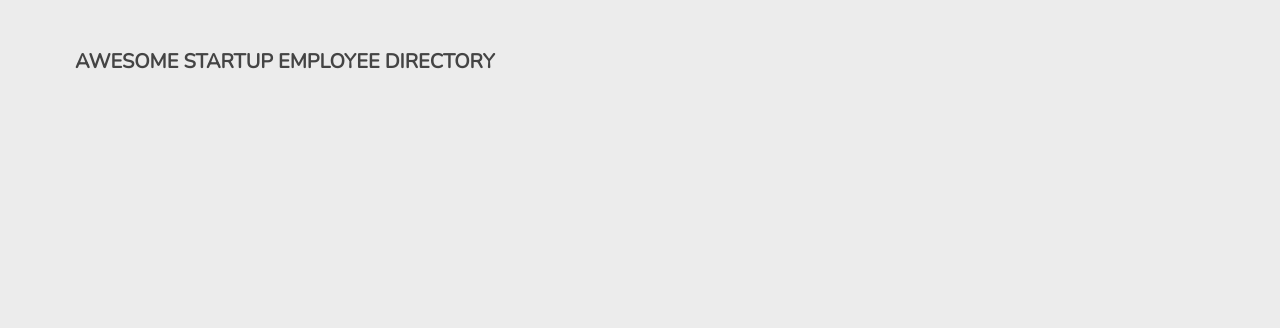
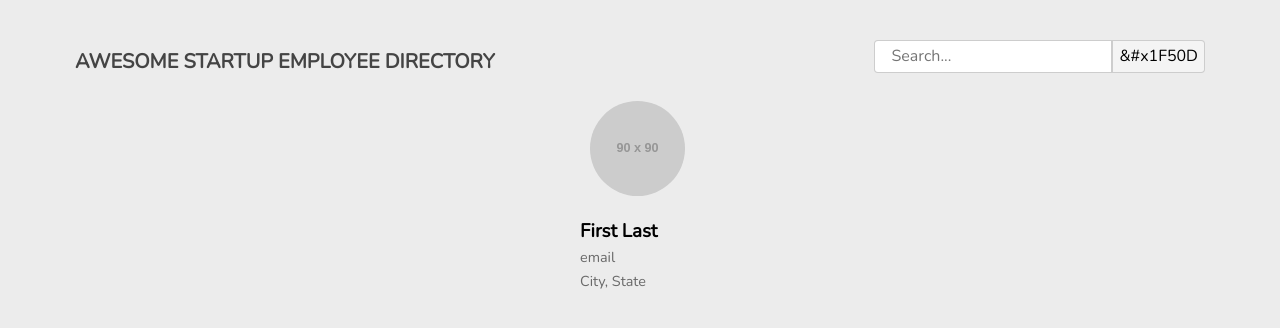
Before and after one commit to stoverre/TechDegree-Project-5, a plain HTML site: page index.html in a window 1280 px wide. Drawn offline with nearby package versions, Linux system fonts and the light colour scheme; no server answers; placeholder pictures from the web are drawn by us.

Commit message:
first two primary markup elements compelte
added search and card div elements.
working on modal element

```diff
--- a/index.html
+++ b/index.html
@@ -98,4 +98,5 @@
         <!-- Add your JS here -->
 
     </body>
+    <script type="text/javascript" src="js/markupScripts.js"></script>
 </html>
--- /dev/null
+++ b/js/markupScripts.js
@@ -0,0 +1,71 @@
+randomUserURL = 'https://randomuser.me/api/'
+
+fetch(randomUserURL)
+    .then(data => data.json())
+    .then(data => console.log(data.results[0].name.first))
+
+//search container markup
+const search = document.getElementsByClassName('search-container')[0]
+const form = document.createElement('form')
+const input1 = document.createElement('input')
+const input2 = document.createElement('input')
+form.action = '#'
+form.method = 'get'
+input1.type = 'search'
+input1.id = 'search-input'
+input1.className = 'search-input'
+input1.placeholder = 'Search...'
+input2.type = 'submit'
+input2.value = '&#x1F50D'
+input2.id = 'search-submit'
+input2.className = 'search-submit'
+form.appendChild(input1)
+form.appendChild(input2)
+search.appendChild(form)
+
+//gallery markup
+const gallery = document.getElementsByClassName('gallery')[0]
+const cardDiv = document.createElement('div')
+const cardImgDiv = document.createElement('div')
+const cardInfoDiv = document.createElement('div')
+const cardImg = document.createElement('img')
+const cardH3 = document.createElement('h3')
+const cardP1 = document.createElement('p')
+const cardP2 = document.createElement('p')
+cardImgDiv.className = 'card'
+cardImgDiv.className = 'card-img-container'
+cardImg.className = 'card-img'
+cardImg.src = 'https://placehold.it/90x90'
+cardImg.alt = 'profile picture'
+cardInfoDiv.className = 'card-info-container'
+cardH3.id = 'name'
+cardH3.className = 'card-name cap'
+cardH3.innerHTML = 'first last'
+cardP1.className = 'card-text'
+cardP1.innerHTML = 'email'
+cardP2.className = 'card-text cap'
+cardP2.innerHTML = 'city, state'
+cardImgDiv.appendChild(cardImg)
+cardInfoDiv.appendChild(cardH3)
+cardInfoDiv.appendChild(cardP1)
+cardInfoDiv.appendChild(cardP2)
+cardDiv.appendChild(cardImgDiv)
+cardDiv.appendChild(cardInfoDiv)
+gallery.appendChild(cardDiv)
+
+//modal markup
+const body = gallery.parentElement
+const modalContDiv = document.createElement('div')
+const modalDiv = document.createElement('div')
+const modalInfoDiv = document.createElement('div')
+const modalBtnDiv = document.createElement('div')
+const modalImg = document.createElement('img')
+const modalH3 = document.createElement('h3')
+const modalP1 = document.createElement('p')
+const modalP2 = document.createElement('p')
+const hr = document.createElement('hr')
+const modalP3 = document.createElement('p')
+const modalP4 = document.createElement('p')
+const modalP5 = document.createElement('p')
+const modalBtn1 = document.createElement('button')
+const modalBtn2 = document.createElement('button')
```
